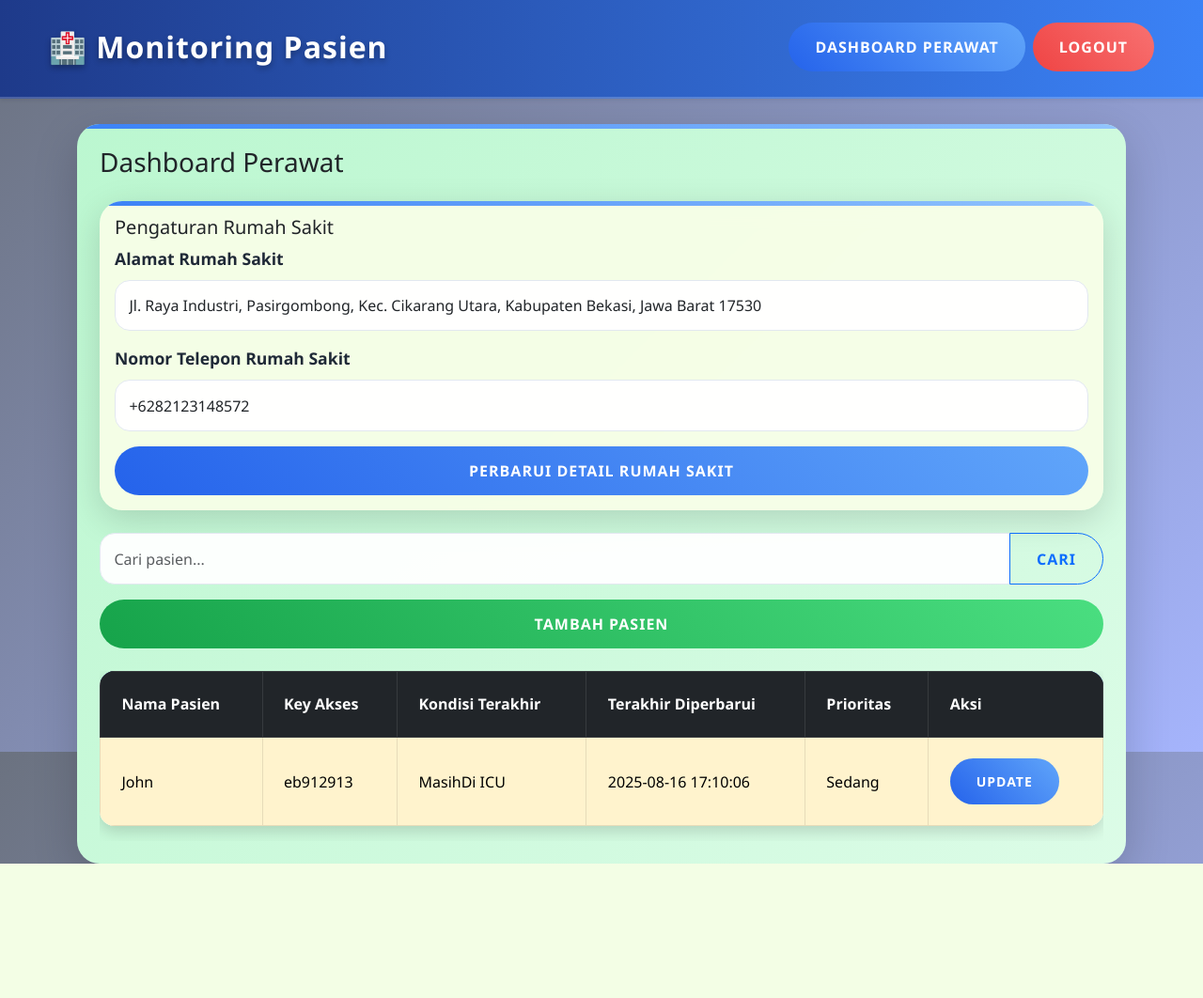
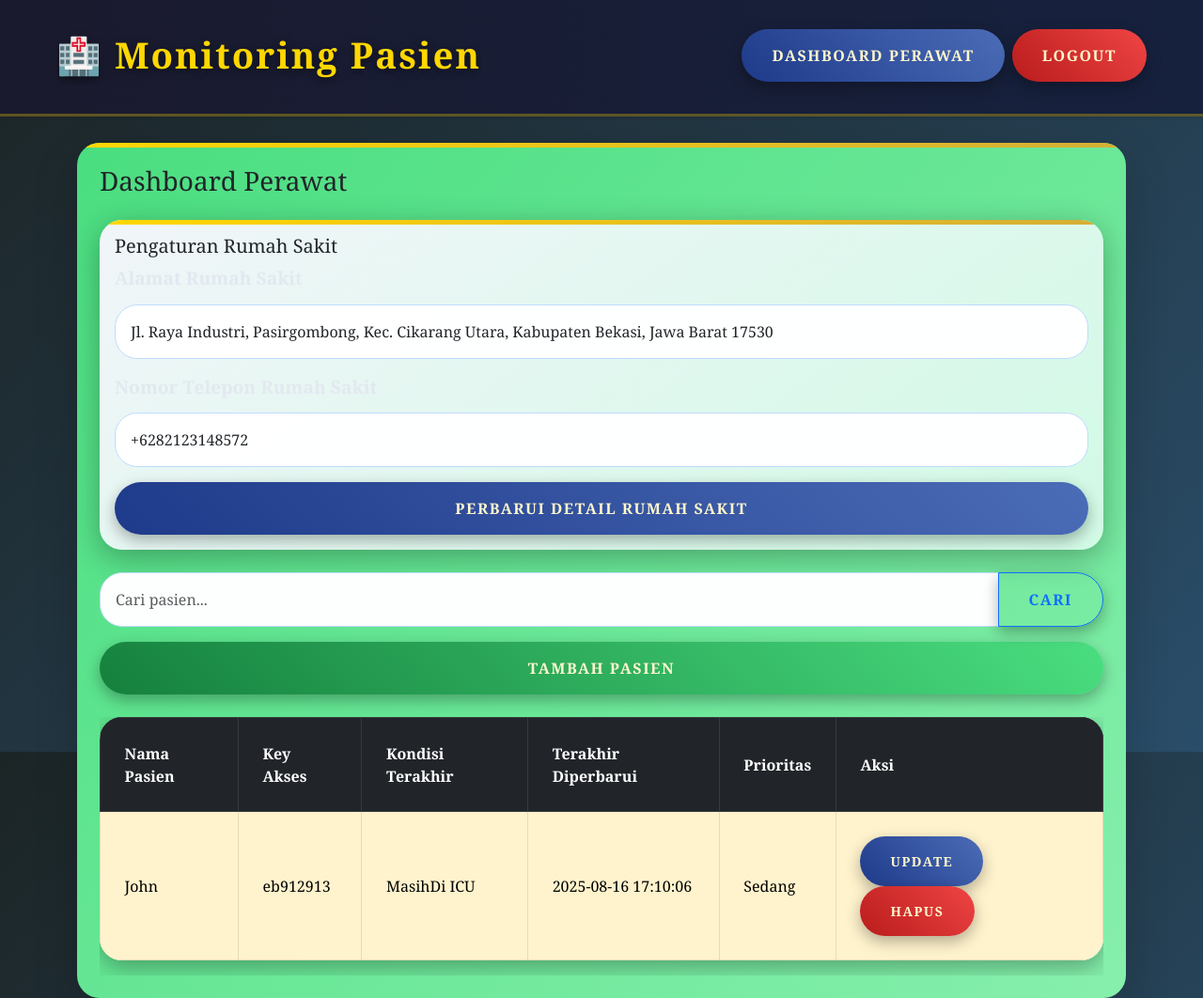
Before and after one commit to MarioeTri/ICUConntect-Flask, a Flask app: page /nurse in a window 1280 px wide. Shown: the whole page at 94% size. Before the commit the page ends 919 px from the top, so only its background shows below. Run offline with Flask 3, Linux system fonts and the light colour scheme; the visitor is signed in with stand-in values (Sample User, id 1); data comes from the database, SQL or seed files in the repository; both versions use the stored data as it was after the commit; some libraries are stand-ins or nearby versions.

Commit message:
add delete feature

```diff
--- a/app.py
+++ b/app.py
@@ -185,17 +185,20 @@ def handle_patient_data_request(data):
     c = conn.cursor()
     c.execute("SELECT * FROM patient WHERE id=?", (patient_id,))
     patient = c.fetchone()
+    if not patient:
+        socketio.emit('patient_deleted', {'patient_id': patient_id})
+        conn.close()
+        return
     c.execute("SELECT condition, timestamp FROM condition_history WHERE patient_id=? ORDER BY timestamp DESC", (patient_id,))
     history = c.fetchall()
     c.execute("SELECT address, phone_number FROM hospital WHERE id=1")
     hospital = c.fetchone()
     conn.close()
-    if patient:
-        socketio.emit('patient_data_update', {
-            'patient': patient,
-            'history': history,
-            'hospital': hospital
-        })
+    socketio.emit('patient_data_update', {
+        'patient': patient,
+        'history': history,
+        'hospital': hospital
+    })
 
 # --- HELPER FUNCTIONS ---
 def validate_phone(phone):
@@ -466,7 +469,7 @@ def nurse_dashboard():
 
     search_query = request.args.get('search', '').strip()
     query = "SELECT id, name, access_key, condition, priority, last_updated FROM patient"
-    params = ""
+    params = ()
     if search_query:
         query += " WHERE name LIKE ?"
         params = ('%' + search_query + '%',)
@@ -532,6 +535,40 @@ def patient_detail(patient_id):
 
     return render_template('patient_detail.html', patient=patient, history=history, hospital=hospital)
 
+@app.route('/patient/<int:patient_id>/delete', methods=['POST'])
+def delete_patient(patient_id):
+    if 'nurse' not in session:
+        flash("Hanya perawat yang dapat menghapus pasien!", "warning")
+        return redirect(url_for('login'))
+
+    conn = sqlite3.connect('database.db')
+    c = conn.cursor()
+    c.execute("SELECT * FROM patient WHERE id=?", (patient_id,))
+    patient = c.fetchone()
+    if not patient:
+        flash("Pasien tidak ditemukan!", "danger")
+        conn.close()
+        return redirect(url_for('nurse_dashboard'))
+
+    try:
+        c.execute("DELETE FROM condition_history WHERE patient_id=?", (patient_id,))
+        c.execute("DELETE FROM patient WHERE id=?", (patient_id,))
+        conn.commit()
+        flash(f"Pasien {patient[1]} berhasil dihapus!", "success")
+        socketio.emit('patient_deleted', {'patient_id': patient_id})
+        c.execute("SELECT id, name, condition, priority, last_updated FROM patient WHERE condition != '' ORDER BY priority DESC, id DESC")
+        patients = c.fetchall()
+        socketio.emit('patient_list_update', {'patients': patients})
+    except Exception as e:
+        flash("Terjadi kesalahan saat menghapus pasien!", "danger")
+    finally:
+        conn.close()
+
+    if 'access_patient_id' in session and session['access_patient_id'] == patient_id:
+        session.pop('access_patient_id', None)
+
+    return redirect(url_for('nurse_dashboard'))
+
 @app.route('/patient/<int:patient_id>/report')
 def generate_report(patient_id):
     if 'nurse' not in session:
@@ -590,15 +627,15 @@ def patient_view(patient_id):
     c = conn.cursor()
     c.execute("SELECT * FROM patient WHERE id=?", (patient_id,))
     patient = c.fetchone()
+    if not patient:
+        flash("Pasien tidak ditemukan!", "danger")
+        conn.close()
+        return redirect(url_for('landing'))
     c.execute("SELECT condition, timestamp FROM condition_history WHERE patient_id=? ORDER BY timestamp DESC", (patient_id,))
     history = c.fetchall()
     c.execute("SELECT address, phone_number FROM hospital WHERE id=1")
     hospital = c.fetchone()
     conn.close()
-
-    if not patient:
-        flash("Pasien tidak ditemukan!", "danger")
-        return redirect(url_for('landing'))
 
     return render_template('patient_view.html', patient=patient, history=history, hospital=hospital)
 
--- a/static/style.css
+++ b/static/style.css
@@ -1,63 +1,106 @@
 /* General Styles */
 body {
-    background: linear-gradient(135deg, #6b7280 0%, #a5b4fc 100%);
-    font-family: 'Poppins', 'Segoe UI', Tahoma, Geneva, Verdana, sans-serif;
+    background: linear-gradient(135deg, #1c2526 0%, #2a4d69 100%);
+    font-family: 'Playfair Display', 'Georgia', serif;
     min-height: 100vh;
     margin: 0;
     display: flex;
     flex-direction: column;
-    color: #1f2937;
+    color: #e2e8f0;
     overflow-x: hidden;
     background-attachment: fixed;
+    animation: subtleGlow 12s ease infinite;
+}
+
+@keyframes subtleGlow {
+    0% { background-position: 0% 50%; }
+    50% { background-position: 100% 50%; }
+    100% { background-position: 0% 50%; }
+}
+
+/* Page Transition Animation */
+.page-transition {
+    animation: slideFadeIn 0.8s ease-in-out;
+}
+
+@keyframes slideFadeIn {
+    0% { opacity: 0; transform: translateY(30px) scale(0.95); }
+    50% { opacity: 0.5; transform: translateY(10px) scale(1.02); }
+    100% { opacity: 1; transform: translateY(0) scale(1); }
+}
+
+/* Apply transition to main content */
+main {
+    animation: slideFadeIn 0.8s ease-in-out;
 }
 
 /* Navbar Styles */
 .navbar {
-    background: linear-gradient(90deg, #1e3a8a 0%, #3b82f6 100%) !important;
-    padding: 1.5rem 2.5rem;
-    box-shadow: 0 6px 16px rgba(0, 0, 0, 0.25);
-    transition: all 0.5s ease;
+    background: linear-gradient(90deg, #1a1a2e 0%, #16213e 100%) !important;
+    padding: 1.8rem 3rem;
+    box-shadow: 0 6px 20px rgba(0, 0, 0, 0.5);
+    transition: box-shadow 0.4s ease, transform 0.4s ease;
     position: sticky;
     top: 0;
     z-index: 1000;
-    border-bottom: 2px solid rgba(255, 255, 255, 0.2);
+    border-bottom: 3px solid rgba(255, 215, 0, 0.3);
+    backdrop-filter: blur(15px);
 }
 
 .navbar:hover {
-    box-shadow: 0 8px 24px rgba(0, 0, 0, 0.3);
-    transform: translateY(-3px);
+    box-shadow: 0 10px 28px rgba(0, 0, 0, 0.6);
+    transform: translateY(-4px);
 }
 
 .navbar-brand {
-    font-weight: 800;
-    font-size: 2rem;
-    color: #ffffff;
-    text-shadow: 0 3px 6px rgba(0, 0, 0, 0.3);
-    transition: transform 0.4s ease, color 0.4s ease;
-    letter-spacing: 1px;
+    font-weight: 700;
+    font-size: 2.4rem;
+    color: #ffd700;
+    text-shadow: 0 3px 8px rgba(0, 0, 0, 0.5);
+    transition: all 0.4s ease;
+    letter-spacing: 2px;
+    position: relative;
+    overflow: hidden;
 }
 
 .navbar-brand:hover {
+    color: #fff7cc;
     transform: scale(1.1) rotate(2deg);
-    color: #93c5fd;
+}
+
+.navbar-brand::before {
+    content: '';
+    position: absolute;
+    top: 0;
+    left: -100%;
+    width: 100%;
+    height: 100%;
+    background: linear-gradient(90deg, transparent, rgba(255, 215, 0, 0.4), transparent);
+    transition: left 0.5s ease;
+}
+
+.navbar-brand:hover::before {
+    left: 100%;
 }
 
 .navbar-nav .nav-link {
-    color: #ffffff;
-    font-weight: 500;
-    transition: color 0.4s ease, transform 0.4s ease;
+    color: #e2e8f0;
+    font-weight: 600;
+    font-size: 1.2rem;
+    transition: all 0.4s ease;
     position: relative;
+    padding: 0.6rem 1.3rem;
 }
 
 .navbar-nav .nav-link::after {
     content: '';
     position: absolute;
     width: 0;
-    height: 2px;
-    bottom: -4px;
+    height: 3px;
+    bottom: -5px;
     left: 0;
-    background-color: #93c5fd;
-    transition: width 0.3s ease;
+    background: linear-gradient(90deg, #ffd700, #fff7cc);
+    transition: width 0.4s ease;
 }
 
 .navbar-nav .nav-link:hover::after {
@@ -65,21 +108,27 @@ body {
 }
 
 .navbar-nav .nav-link:hover {
-    color: #93c5fd;
-    transform: translateY(-3px);
+    color: #fff7cc;
+    transform: translateY(-3px) scale(1.05);
 }
 
 /* Card Styles */
 .card {
     border: none;
     border-radius: 24px;
-    background: rgba(255, 255, 255, 0.9);
-    backdrop-filter: blur(15px);
-    box-shadow: 0 10px 36px rgba(0, 0, 0, 0.15);
-    transition: transform 0.5s ease, box-shadow 0.5s ease;
+    background: linear-gradient(145deg, #ffffff 0%, #e2e8f0 100%);
+    backdrop-filter: blur(18px);
+    box-shadow: 0 8px 32px rgba(0, 0, 0, 0.3);
+    transition: all 0.5s ease;
     overflow: hidden;
-    animation: fadeInUp 0.8s ease-out;
     position: relative;
+    animation: cardEntrance 1s ease-out;
+}
+
+@keyframes cardEntrance {
+    0% { transform: scale(0.9) translateY(50px); opacity: 0; }
+    60% { transform: scale(1.02); opacity: 0.8; }
+    100% { transform: scale(1) translateY(0); opacity: 1; }
 }
 
 .card::before {
@@ -89,37 +138,26 @@ body {
     left: 0;
     width: 100%;
     height: 5px;
-    background: linear-gradient(90deg, #3b82f6, #93c5fd);
+    background: linear-gradient(90deg, #ffd700, #d4af37);
     border-radius: 24px 24px 0 0;
 }
 
 .card:hover {
-    transform: translateY(-12px) scale(1.02);
-    box-shadow: 0 16px 48px rgba(0, 0, 0, 0.25);
-}
-
-@keyframes fadeInUp {
-    from {
-        opacity: 0;
-        transform: translateY(30px);
-    }
-    to {
-        opacity: 1;
-        transform: translateY(0);
-    }
+    transform: translateY(-12px) scale(1.04);
+    box-shadow: 0 12px 40px rgba(0, 0, 0, 0.4);
 }
 
 /* Button Styles */
 .btn {
     border-radius: 50px;
-    padding: 14px 28px;
+    padding: 16px 32px;
     font-weight: 700;
     text-transform: uppercase;
-    letter-spacing: 1px;
+    letter-spacing: 1.5px;
+    transition: all 0.4s ease;
     position: relative;
     overflow: hidden;
-    transition: all 0.4s ease;
-    z-index: 1;
+    box-shadow: 0 6px 16px rgba(0, 0, 0, 0.3);
 }
 
 .btn::before {
@@ -129,7 +167,7 @@ body {
     left: 50%;
     width: 0;
     height: 0;
-    background: rgba(255, 255, 255, 0.5);
+    background: rgba(255, 215, 0, 0.4);
     border-radius: 50%;
     transform: translate(-50%, -50%);
     transition: width 0.6s ease, height 0.6s ease;
@@ -141,95 +179,92 @@ body {
     height: 400%;
 }
 
+.btn:hover {
+    transform: translateY(-5px) scale(1.1);
+}
+
 .btn-primary {
-    background: linear-gradient(45deg, #2563eb, #60a5fa);
+    background: linear-gradient(45deg, #1e3a8a, #4b6cb7);
     border: none;
-    color: #ffffff;
+    color: #fff7cc;
 }
 
 .btn-primary:hover {
-    background: linear-gradient(45deg, #1e40af, #3b82f6);
-    transform: scale(1.1);
+    background: linear-gradient(45deg, #16213e, #3b82f6);
 }
 
 .btn-success {
-    background: linear-gradient(45deg, #16a34a, #4ade80);
+    background: linear-gradient(45deg, #15803d, #4ade80);
     border: none;
-    color: #ffffff;
+    color: #fff7cc;
 }
 
 .btn-success:hover {
-    background: linear-gradient(45deg, #15803d, #22c55e);
-    transform: scale(1.1);
+    background: linear-gradient(45deg, #14532d, #22c55e);
 }
 
 .btn-danger {
-    background: linear-gradient(45deg, #ef4444, #f87171);
+    background: linear-gradient(45deg, #b91c1c, #ef4444);
     border: none;
-    color: #ffffff;
+    color: #fff7cc;
 }
 
 .btn-danger:hover {
-    background: linear-gradient(45deg, #dc2626, #ef4444);
-    transform: scale(1.1);
+    background: linear-gradient(45deg, #991b1b, #dc2626);
 }
 
 .btn-info {
-    background: linear-gradient(45deg, #06b6d4, #22d3ee);
+    background: linear-gradient(45deg, #0ea5e9, #38bdf8);
     border: none;
-    color: #ffffff;
+    color: #fff7cc;
 }
 
 .btn-info:hover {
-    background: linear-gradient(45deg, #0891b2, #06b6d4);
-    transform: scale(1.1);
+    background: linear-gradient(45deg, #0369a1, #0ea5e9);
 }
 
 .btn-warning {
-    background: linear-gradient(45deg, #f59e0b, #fbbf24);
+    background: linear-gradient(45deg, #d97706, #facc15);
     border: none;
-    color: #ffffff;
+    color: #1e293b;
 }
 
 .btn-warning:hover {
-    background: linear-gradient(45deg, #d97706, #f59e0b);
-    transform: scale(1.1);
+    background: linear-gradient(45deg, #b45309, #eab308);
 }
 
 /* Alert Styles */
 .alert {
-    border-radius: 16px;
-    margin-bottom: 2rem;
-    padding: 1.5rem;
-    background: rgba(255, 255, 255, 0.95);
-    backdrop-filter: blur(12px);
-    box-shadow: 0 6px 16px rgba(0, 0, 0, 0.2);
-    position: relative;
-    z-index: 1000;
-    animation: slideInRight 0.6s ease;
-    border-left: 5px solid #3b82f6;
+    border-radius: 24px;
+    margin-bottom: 2.5rem;
+    padding: 2rem;
+    background: linear-gradient(145deg, #ffffff 0%, #e2e8f0 100%);
+    backdrop-filter: blur(15px);
+    box-shadow: 0 8px 24px rgba(0, 0, 0, 0.3);
+    border-left: 6px solid #ffd700;
+    animation: pulseGlow 2.5s ease-in-out infinite;
 }
 
-@keyframes slideInRight {
-    from {
-        transform: translateX(60px);
-        opacity: 0;
-    }
-    to {
-        transform: translateX(0);
-        opacity: 1;
-    }
+@keyframes pulseGlow {
+    0% { transform: scale(1); box-shadow: 0 8px 24px rgba(0, 0, 0, 0.3); }
+    50% { transform: scale(1.02); box-shadow: 0 12px 32px rgba(0, 0, 0, 0.4); }
+    100% { transform: scale(1); box-shadow: 0 8px 24px rgba(0, 0, 0, 0.3); }
 }
 
 /* List Group Styles */
 .list-group-item {
-    border-radius: 16px;
-    margin-bottom: 14px;
-    background: rgba(255, 255, 255, 0.97);
+    border-radius: 24px;
+    margin-bottom: 16px;
+    background: linear-gradient(145deg, #ffffff 0%, #e2e8f0 100%);
     transition: all 0.4s ease;
-    padding: 1.2rem;
+    padding: 1.6rem;
     position: relative;
-    overflow: hidden;
+    animation: listEntrance 0.8s ease-out;
+}
+
+@keyframes listEntrance {
+    0% { transform: translateX(-30px); opacity: 0; }
+    100% { transform: translateX(0); opacity: 1; }
 }
 
 .list-group-item::before {
@@ -237,33 +272,32 @@ body {
     position: absolute;
     left: 0;
     top: 0;
-    width: 5px;
+    width: 6px;
     height: 100%;
-    background: linear-gradient(180deg, #3b82f6, #93c5fd);
+    background: linear-gradient(180deg, #ffd700, #d4af37);
 }
 
 .list-group-item:hover {
-    background: #f1f5f9;
-    transform: translateX(12px);
-    box-shadow: 0 6px 16px rgba(0, 0, 0, 0.15);
+    transform: translateX(12px) scale(1.02);
+    box-shadow: 0 8px 24px rgba(0, 0, 0, 0.3);
 }
 
 /* Table Styles */
 .table {
-    border-radius: 16px;
+    border-radius: 24px;
     overflow: hidden;
-    background: rgba(255, 255, 255, 0.97);
-    box-shadow: 0 6px 16px rgba(0, 0, 0, 0.15);
+    background: linear-gradient(145deg, #ffffff 0%, #e2e8f0 100%);
+    box-shadow: 0 8px 24px rgba(0, 0, 0, 0.3);
 }
 
 .table thead {
-    background: linear-gradient(45deg, #1e3a8a, #3b82f6);
-    color: #ffffff;
+    background: linear-gradient(45deg, #1a1a2e, #16213e);
+    color: #fff7cc;
 }
 
 .table th, .table td {
     vertical-align: middle;
-    padding: 1.4rem;
+    padding: 1.6rem;
 }
 
 .table-hover tbody tr:hover {
@@ -274,148 +308,158 @@ body {
 
 /* Form Styles */
 .form-control, .form-select {
-    border-radius: 16px;
-    border: 1px solid #e2e8f0;
-    padding: 0.9rem;
-    background: rgba(255, 255, 255, 0.95);
+    border-radius: 24px;
+    border: 1px solid #bfdbfe;
+    padding: 1rem;
+    background: rgba(255, 255, 255, 0.98);
     transition: all 0.4s ease;
 }
 
 .form-control:focus, .form-select:focus {
-    border-color: #3b82f6;
-    box-shadow: 0 0 12px rgba(59, 130, 246, 0.6);
+    border-color: #ffd700;
+    box-shadow: 0 0 16px rgba(255, 215, 0, 0.6);
     background: #ffffff;
+    transform: scale(1.02);
 }
 
 .form-control.shake-on-focus:focus:invalid, .form-select.shake-on-focus:focus:invalid {
     animation: shake 0.5s ease-in-out;
-    border-color: #ef4444;
 }
 
 @keyframes shake {
     0%, 100% { transform: translateX(0); }
-    20%, 60% { transform: translateX(-12px); }
-    40%, 80% { transform: translateX(12px); }
+    25%, 75% { transform: translateX(-10px); }
+    50% { transform: translateX(10px); }
 }
 
 .form-label {
-    font-weight: 600;
-    color: #1f2937;
-    margin-bottom: 0.6rem;
-    font-size: 1.1rem;
+    font-weight: 700;
+    color: #e2e8f0;
+    margin-bottom: 0.8rem;
+    font-size: 1.2rem;
 }
 
 .form-wrapper {
-    padding: 2rem;
-    background: rgba(255, 255, 255, 0.95);
-    border-radius: 16px;
-    box-shadow: 0 6px 16px rgba(0, 0, 0, 0.15);
+    padding: 2.5rem;
+    background: linear-gradient(145deg, #ffffff 0%, #e2e8f0 100%);
+    border-radius: 24px;
+    box-shadow: 0 8px 24px rgba(0, 0, 0, 0.3);
+    animation: formEntrance 1s ease-out;
 }
 
+@keyframes formEntrance {
+    0% { transform: scale(0.95) translateY(20px); opacity: 0; }
+    100% { transform: scale(1) translateY(0); opacity: 1; }
+}
+
+/* Collapsible Form */
 .collapsible-form {
     overflow: hidden;
     max-height: 0;
     opacity: 0;
-    padding: 0 2rem;
+    padding: 0 2.5rem;
     transition: max-height 0.7s ease-in-out, opacity 0.7s ease-in-out, padding 0.7s ease-in-out;
 }
 
 .collapsible-form.active {
-    max-height: 1500px;
+    max-height: 2000px;
     opacity: 1;
-    padding: 2rem;
-    animation: fadeIn 0.7s ease-in-out;
+    padding: 2.5rem;
+    animation: zoomIn 0.7s ease-in-out;
 }
 
-@keyframes fadeIn {
-    from { opacity: 0; }
-    to { opacity: 1; }
+@keyframes zoomIn {
+    0% { transform: scale(0.95); opacity: 0; }
+    100% { transform: scale(1); opacity: 1; }
 }
 
 /* View-Specific Styles */
 .family-view {
-    background: linear-gradient(135deg, #bae6fd 0%, #e0f2fe 100%);
+    background: linear-gradient(135deg, #2a4d69 0%, #4b6cb7 100%);
+    animation: subtleGlow 15s ease infinite;
 }
 
 .family-view .card {
-    background: rgba(240, 249, 255, 0.95);
-    backdrop-filter: blur(12px);
+    background: linear-gradient(145deg, #f1f5f9 0%, #d1e7ff 100%);
+    backdrop-filter: blur(15px);
 }
 
 .nurse-view {
-    background: linear-gradient(135deg, #bbf7d0 0%, #dcfce7 100%);
+    background: linear-gradient(135deg, #4ade80 0%, #86efac 100%);
+    animation: subtleGlow 15s ease infinite;
 }
 
 .nurse-view .card {
-    background: rgba(247, 254, 231, 0.95);
-    backdrop-filter: blur(12px);
+    background: linear-gradient(145deg, #f1f5f9 0%, #d1fae5 100%);
+    backdrop-filter: blur(15px);
 }
 
 /* Chart Styles */
 canvas#conditionChart {
     max-width: 100%;
-    border-radius: 16px;
-    box-shadow: 0 6px 16px rgba(0, 0, 0, 0.15);
-    transition: transform 0.4s ease;
+    border-radius: 24px;
+    box-shadow: 0 8px 24px rgba(0, 0, 0, 0.3);
+    transition: transform 0.4s ease, box-shadow 0.4s ease;
 }
 
 canvas#conditionChart:hover {
-    transform: scale(1.03);
+    transform: scale(1.05);
+    box-shadow: 0 12px 32px rgba(0, 0, 0, 0.4);
 }
 
 /* Media Styles */
 .rounded-circle {
-    border: 4px solid #e2e8f0;
-    transition: border-color 0.4s ease, transform 0.4s ease;
+    border: 5px solid #bfdbfe;
+    transition: all 0.4s ease;
 }
 
 .rounded-circle:hover {
-    border-color: #3b82f6;
-    transform: scale(1.06);
+    border-color: #ffd700;
+    transform: scale(1.08) rotate(4deg);
 }
 
 video.rounded {
-    border-radius: 16px;
-    border: 4px solid #e2e8f0;
-    transition: border-color 0.4s ease, transform 0.4s ease;
+    border-radius: 24px;
+    border: 5px solid #bfdbfe;
+    transition: all 0.4s ease;
 }
 
 video.rounded:hover {
-    border-color: #3b82f6;
-    transform: scale(1.03);
+    border-color: #ffd700;
+    transform: scale(1.04);
 }
 
 /* Responsive Design */
 @media (max-width: 576px) {
     .navbar {
-        padding: 1.2rem;
+        padding: 1.5rem;
+    }
+
+    .navbar-brand {
+        font-size: 2rem;
     }
 
     .navbar-nav {
         text-align: center;
-        gap: 1rem;
-    }
-
-    .navbar-brand {
-        font-size: 1.7rem;
+        gap: 1.2rem;
     }
 
     .btn {
         width: 100%;
-        padding: 12px;
-        margin-bottom: 14px;
+        padding: 14px;
+        margin-bottom: 16px;
     }
 
     .card {
-        padding: 1.4rem;
-        border-radius: 18px;
+        padding: 1.5rem;
+        border-radius: 20px;
     }
 
     .table-responsive {
-        font-size: 0.9rem;
+        font-size: 0.95rem;
     }
 
     .form-control, .form-select {
-        padding: 0.7rem;
+        padding: 0.8rem;
     }
 }
--- a/templates/nurse_dashboard.html
+++ b/templates/nurse_dashboard.html
@@ -100,7 +100,7 @@
             </thead>
             <tbody id="patient-table-body">
                 {% for p in patients %}
-                <tr class="{% if p[4] == 2 %}table-danger{% elif p[4] == 1 %}table-warning{% endif %}">
+                <tr class="{% if p[4] == 2 %}table-danger{% elif p[4] == 1 %}table-warning{% endif %}" data-patient-id="{{ p[0] }}">
                     <td>{{ p[1] }}</td>
                     <td>{{ p[2] }}</td>
                     <td>{{ p[3] if p[3] else '-' }}</td>
@@ -116,6 +116,9 @@
                     </td>
                     <td>
                         <a href="{{ url_for('patient_detail', patient_id=p[0]) }}" class="btn btn-primary btn-sm">Update</a>
+                        <form action="{{ url_for('delete_patient', patient_id=p[0]) }}" method="POST" style="display:inline;">
+                            <button type="submit" class="btn btn-danger btn-sm" onclick="return confirm('Apakah Anda yakin ingin menghapus pasien ini?');">Hapus</button>
+                        </form>
                     </td>
                 </tr>
                 {% else %}
@@ -169,17 +172,32 @@
                 const rowClass = patient[3] === 2 ? 'table-danger' : patient[3] === 1 ? 'table-warning' : '';
                 const row = document.createElement('tr');
                 row.className = rowClass;
+                row.setAttribute('data-patient-id', patient[0]);
                 row.innerHTML = `
                     <td>${patient[1]}</td>
-                    <td>${patient[2] || '-'}</td>
+                    <td>${patient[2]}</td>
                     <td>${patient[2] || '-'}</td>
                     <td>${patient[4] || '-'}</td>
                     <td>${priorityText}</td>
-                    <td><a href="/patient/${patient[0]}" class="btn btn-primary btn-sm">Update</a></td>
+                    <td>
+                        <a href="/patient/${patient[0]}" class="btn btn-primary btn-sm">Update</a>
+                        <form action="/patient/${patient[0]}/delete" method="POST" style="display:inline;">
+                            <button type="submit" class="btn btn-danger btn-sm" onclick="return confirm('Apakah Anda yakin ingin menghapus pasien ini?');">Hapus</button>
+                        </form>
+                    </td>
                 `;
                 tableBody.appendChild(row);
             });
         }
     });
+    socket.on('patient_deleted', (data) => {
+        const row = document.querySelector(`tr[data-patient-id="${data.patient_id}"]`);
+        if (row) {
+            row.remove();
+        }
+        if (document.querySelectorAll('#patient-table-body tr').length === 0) {
+            document.getElementById('patient-table-body').innerHTML = '<tr><td colspan="6" class="text-center">Belum ada pasien.</td></tr>';
+        }
+    });
 </script>
 {% endblock %}
--- a/templates/patient_view.html
+++ b/templates/patient_view.html
@@ -75,5 +75,11 @@
             });
         }
     });
+    socket.on('patient_deleted', (data) => {
+        if (data.patient_id === {{ patient[0] }}) {
+            alert('Pasien ini telah dihapus oleh perawat.');
+            window.location.href = '{{ url_for("landing") }}';
+        }
+    });
 </script>
 {% endblock %}
```
Also changed, not shown: templates/landing.html (+11 -0 lines), templates/patient_detail.html (+10 -1 lines), database.db.
